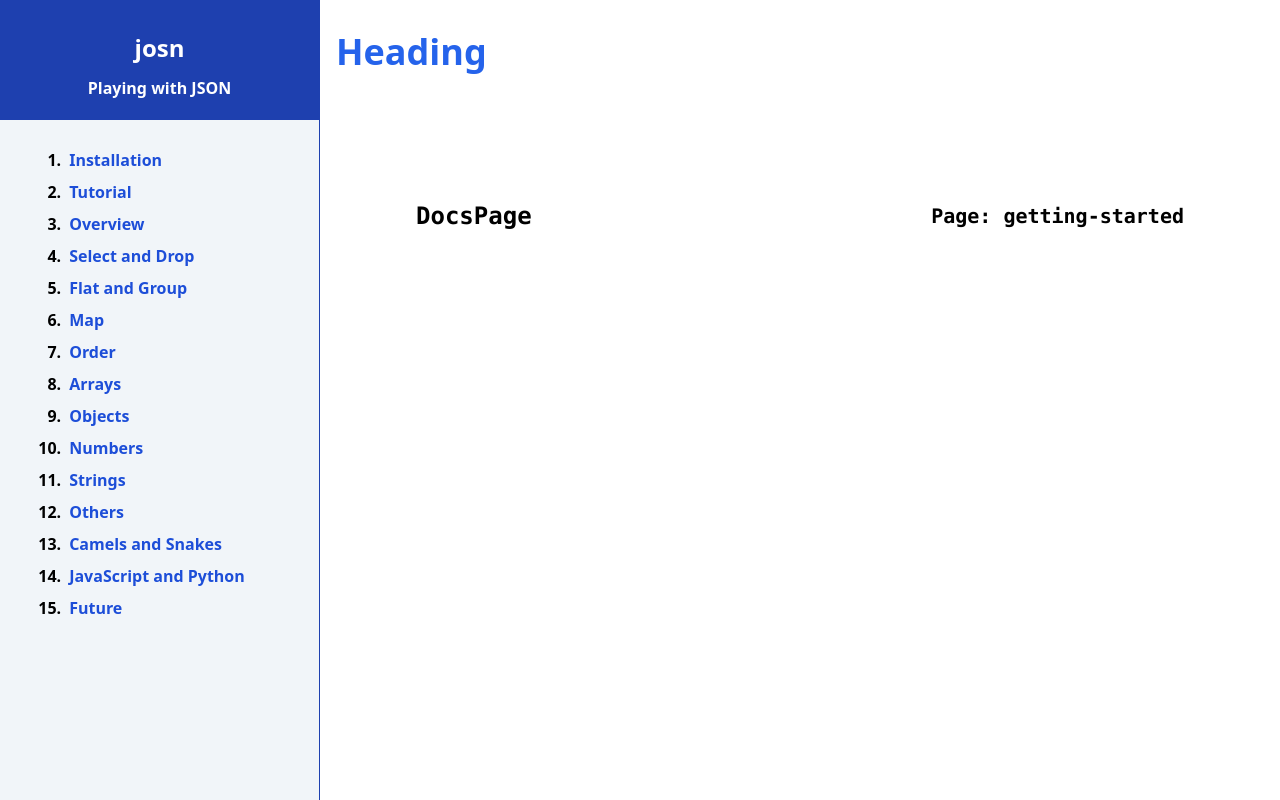
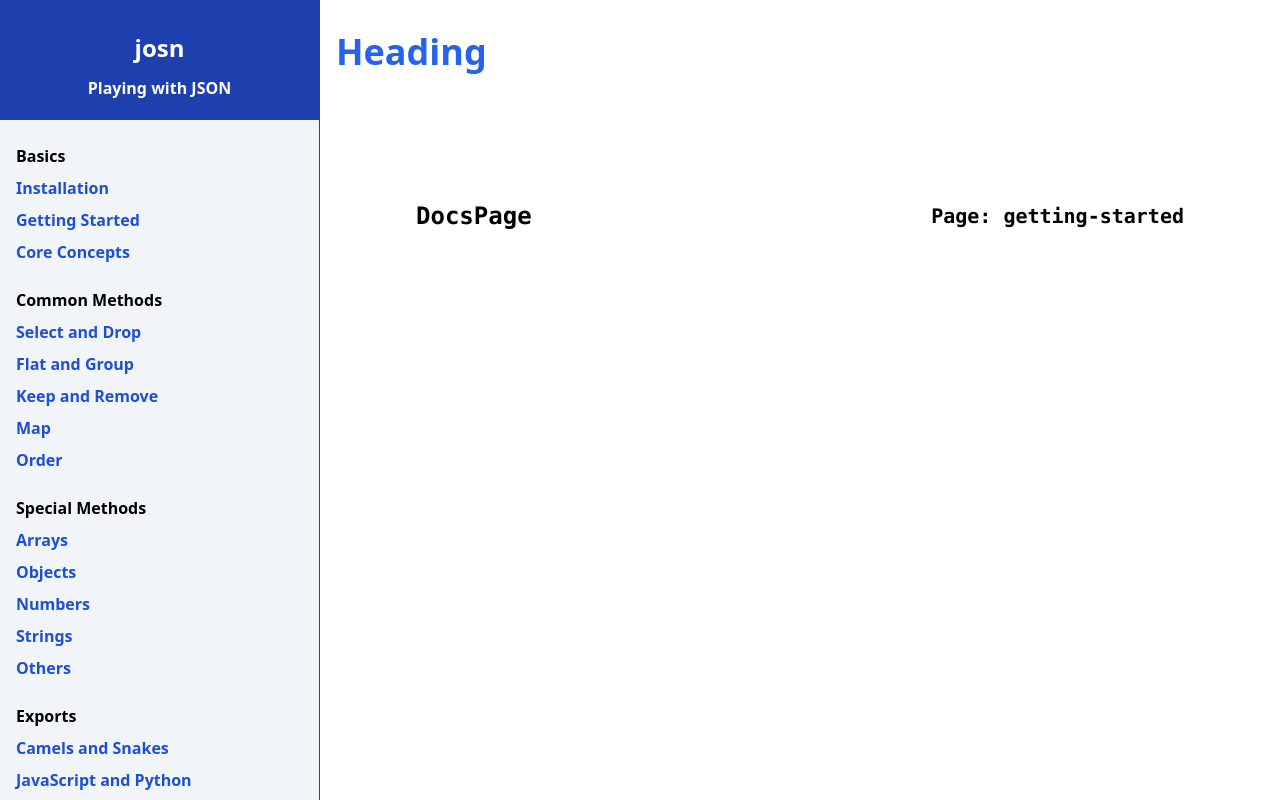
Before and after one commit to iaseth/josndocs, a Next.js app: page /getting-started in a window 1280 px wide. Shown: the top 800 px of the page. Built offline with nearby package versions, Linux system fonts and the light colour scheme.

Commit message:
Added section headings to Sidebar

```diff
--- a/src/app/[docpage]/page.tsx
+++ b/src/app/[docpage]/page.tsx
@@ -1,4 +1,4 @@
-import routesJson from './routes.json';
+import pagesJson from './pages.json';
 
 
 
@@ -7,9 +7,9 @@ export interface Route {
 	title: string,
 }
 
-export const routes: Route[] = routesJson.routes;
+export const pages: Route[] = pagesJson.pages;
 export async function generateStaticParams () {
-	return routes.map(r => ({docpage: r.route}));
+	return pages.map(page => ({docpage: page.route}));
 }
 
 interface DocsPageParams {
--- a/src/app/[docpage]/routes.json
+++ b/src/app/[docpage]/pages.json
@@ -1,20 +1,25 @@
 {
-	"routes": [
+	"pages": [
+		{"title": "Basics"},
 		{"route": "installation", "title": "Installation"},
-		{"route": "tutorial", "title": "Tutorial"},
-		{"route": "overview", "title": "Overview"},
+		{"route": "getting-started", "title": "Getting Started"},
+		{"route": "core-concepts", "title": "Core Concepts"},
 
+		{"title": "Common Methods"},
 		{"route": "select-and-drop", "title": "Select and Drop"},
 		{"route": "flat-and-group", "title": "Flat and Group"},
+		{"route": "keep-and-remove", "title": "Keep and Remove"},
 		{"route": "map", "title": "Map"},
 		{"route": "order", "title": "Order"},
 
+		{"title": "Special Methods"},
 		{"route": "arrays", "title": "Arrays"},
 		{"route": "objects", "title": "Objects"},
 		{"route": "numbers", "title": "Numbers"},
 		{"route": "strings", "title": "Strings"},
 		{"route": "others", "title": "Others"},
 
+		{"title": "Exports"},
 		{"route": "camels-and-snakes", "title": "Camels and Snakes"},
 		{"route": "javascript-and-python", "title": "JavaScript and Python"},
 		{"route": "future", "title": "Future"}
--- a/src/components/RootLayout/Sidebar/Sidebar.tsx
+++ b/src/components/RootLayout/Sidebar/Sidebar.tsx
@@ -1,8 +1,17 @@
 import Link from 'next/link';
 
-import { routes } from '../../../app/[docpage]/page';
+import { pages } from '../../../app/[docpage]/page';
 
 
+
+function Entry ({k}: {k: number}) {
+	const page = pages[k];
+	if (page.route) {
+		return <Link href={page.route} className="block text-blue-700">{page.title}</Link>;
+	} else {
+		return <h4 className="pt-4">{page.title}</h4>;
+	}
+}
 
 export default function Sidebar () {
 	return (
@@ -14,12 +23,9 @@ export default function Sidebar () {
 				<h4>Playing with JSON</h4>
 			</header>
 
-			<main>
-				<section className="py-6 px-3">
-					{routes.map((route, k) => <h4 key={k} className="grid grid-cols-6 space-x-2 py-1">
-						<span className="text-right">{k+1}.</span>
-						<Link href={route.route} className="col-span-5 text-blue-700">{route.title}</Link>
-					</h4>)}
+			<main className="">
+				<section className="px-4 pt-2 pb-6 h4 space-y-2">
+					{pages.map((page, k) => <Entry key={k} k={k} />)}
 				</section>
 			</main>
 		</nav>
```
